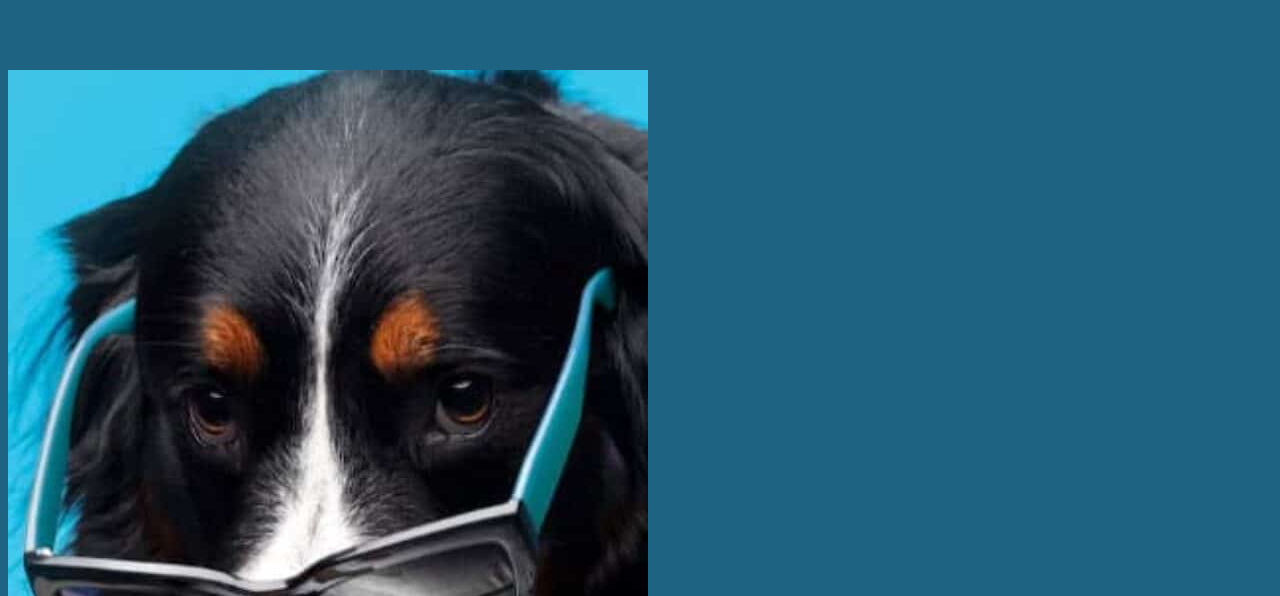
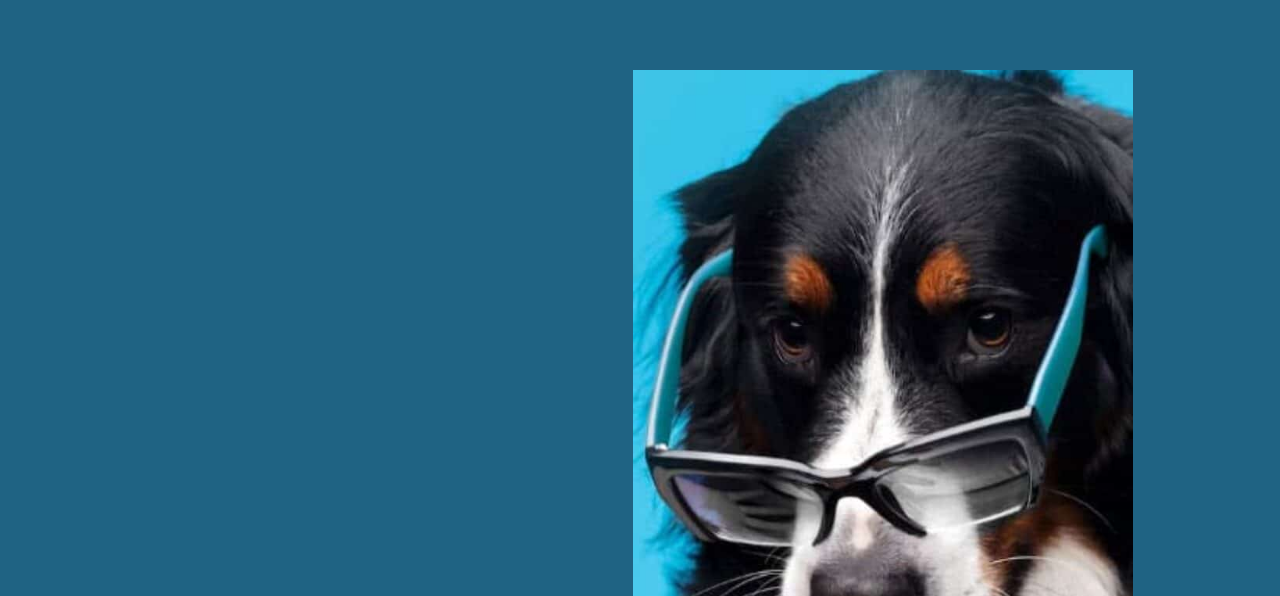
Before and after one commit to Dede142/agrinho, a plain HTML site: page agrão/index.html in a window 1280 px wide. Shown: the part 204-800 px from the top of the page. Drawn offline with Linux system fonts and the light colour scheme.

Commit message:
Add files via upload

```diff
--- a/agrão/index.html
+++ b/agrão/index.html
@@ -13,9 +13,10 @@
 </header>
     <section>
         <div class="cachorro">
-    <img src="sao.ass.cachorras.jpg" alt="doguinho">
+    <img class="romeo" src="sao.ass.cachorras.jpg" alt="doguinho">
+</div>
     <h3 class="latido">au-au</h3>
-</div>
+
 </section>
 </body>
 </html>
--- a/agrão/style.css
+++ b/agrão/style.css
@@ -10,15 +10,18 @@ color: var(--branco) ;
 
 .animal{
     font-size: 55px;
-    justify-content: center;
     text-align: center;
 }
 
 .cachorro{
     text-align: center;
-    width: 200px;
     justify-content: center;
+    margin: 0 625px;
 }
+.romeo{
+  width: 500px;
+}
+
 .latido{
     text-align: center;
     font-size: 30px;
```
